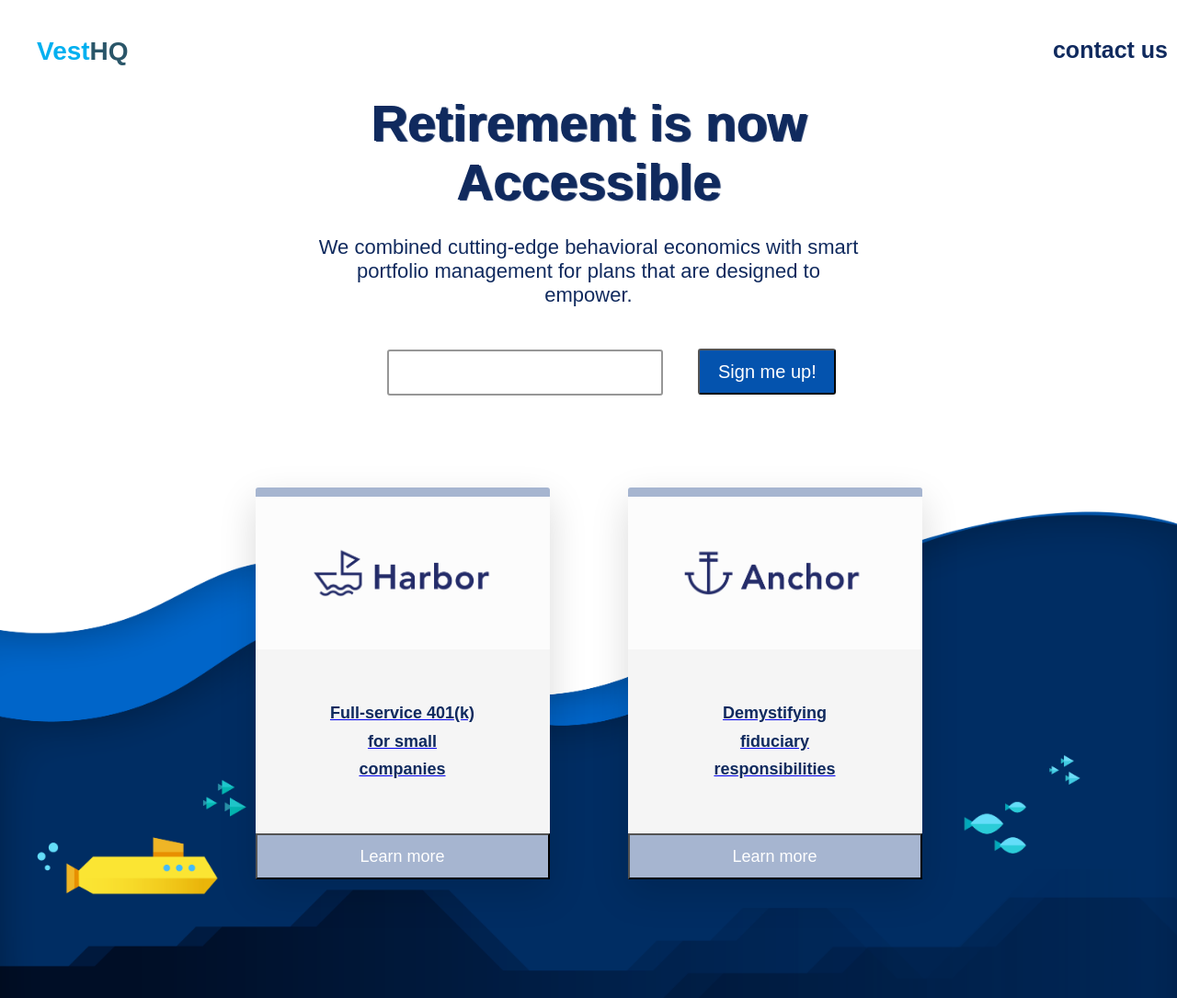
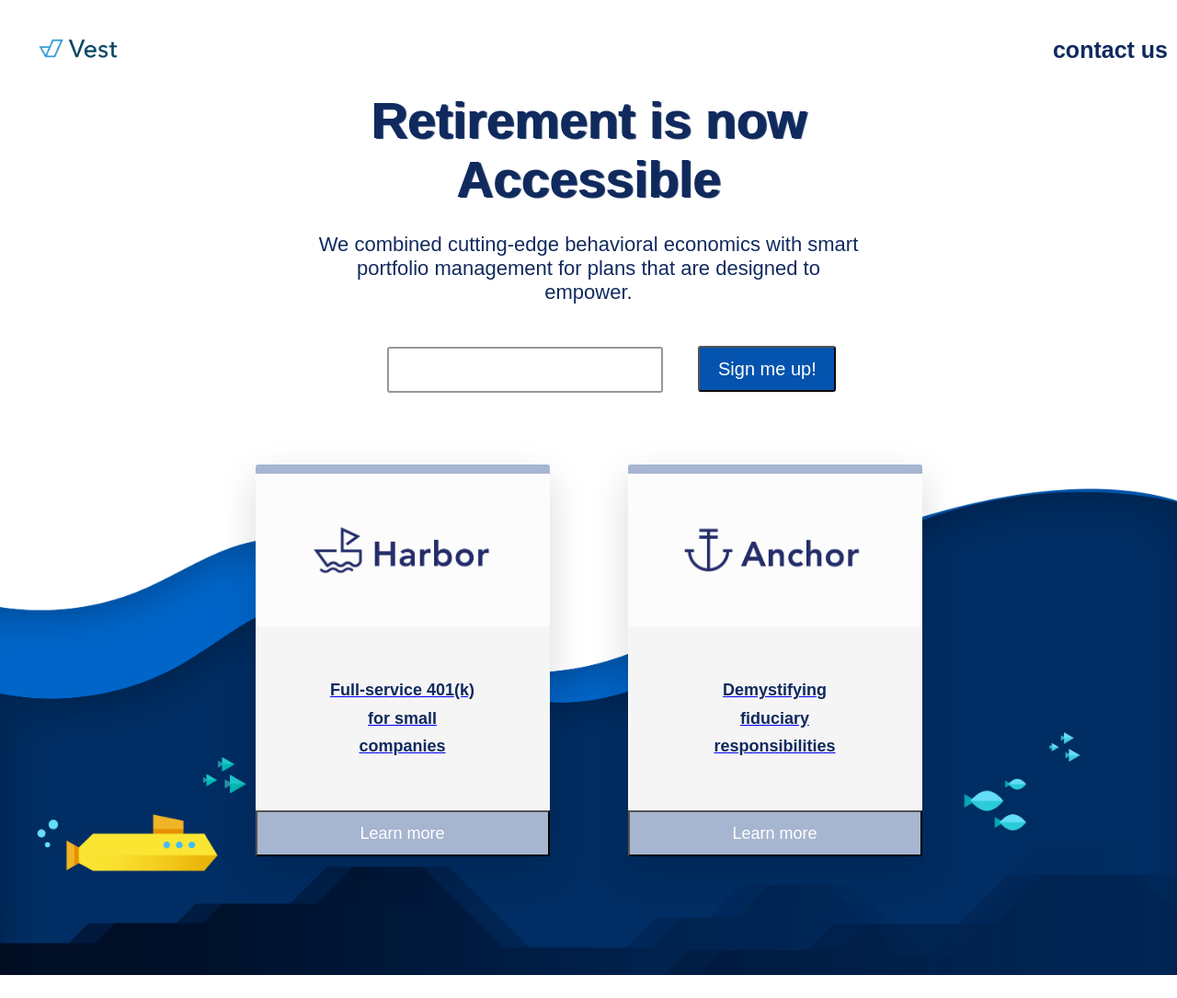
Before and after one commit to VestHQ/VestHQ, a Jekyll site: the page built from index.html, in a window 1280 px wide. Shown: the whole page at 92% size. Built offline with Jekyll 4.4.1, drawn with Linux system fonts in a browser that asks for light colours; some web fonts are replaced; after the commit the page ends 1060 px from its top, so only the background shows below that.

Commit message:
changed vest-logo and made footer stick to bottom

```diff
--- a/_includes/title.html
+++ b/_includes/title.html
@@ -1,7 +1,8 @@
 <!-- title -->
 <!--<div class="title">-->
     <div class="nav nav-box">
-        <span class="nav__logo">Vest</span><span class="nav__logo--sub">HQ</span>
+        <!--<span class="nav__logo">Vest</span><span class="nav__logo&#45;&#45;sub">HQ</span>-->
+        <img src="../assets/images/vestlogo-colors.png" alt="vest logo" class="nav__logo">
         <a class="nav__contact">contact us</a>
     </div>
 <!--</div>-->
--- a/_sass/3-layout/footer.scss
+++ b/_sass/3-layout/footer.scss
@@ -5,7 +5,7 @@
   background-position: bottom;
   position: relative;
   grid-row: 4;
-  //grid-column: 4 / -1;
+  grid-column: 1 / -1;
 
 
   @include respond(tab-port){
--- a/_sass/3-layout/heading.scss
+++ b/_sass/3-layout/heading.scss
@@ -1,7 +1,6 @@
 .header {
-  //height: 30vh;
+  height: 34vh;
   margin: 7rem auto;
-  //position: relative;
   color: $title-text-color;
   grid-row: 2;
 
@@ -27,9 +26,7 @@
 
   &__text-box {
     text-align: center;
-    display: inline-block;
-
-
+    //margin-bottom: 2rem;
   }
 
   &__primary {
@@ -61,6 +58,7 @@
 
   &__input-box {
     width: 100%;
+    margin-bottom: 2rem;
   }
 
   &__input {
--- a/_sass/3-layout/title.scss
+++ b/_sass/3-layout/title.scss
@@ -10,16 +10,7 @@
   position: relative;
 
   &__logo {
-    color: $vesthq-first;
-    font-size: 2.8rem;
-    font-weight: bold;
-
-    &--sub {
-      color: $vesthq-second;
-      font-size: 2.8rem;
-      font-weight: bold;
-
-    }
+    width: 9rem;
   }
 
   &__contact {
```
Also changed, not shown: assets/images/vestlogo-colors.png (added), 3 other files.
